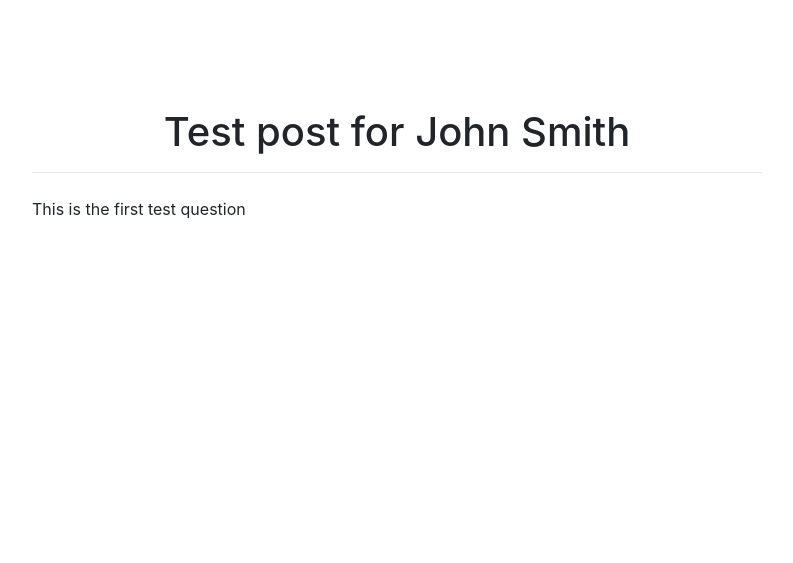
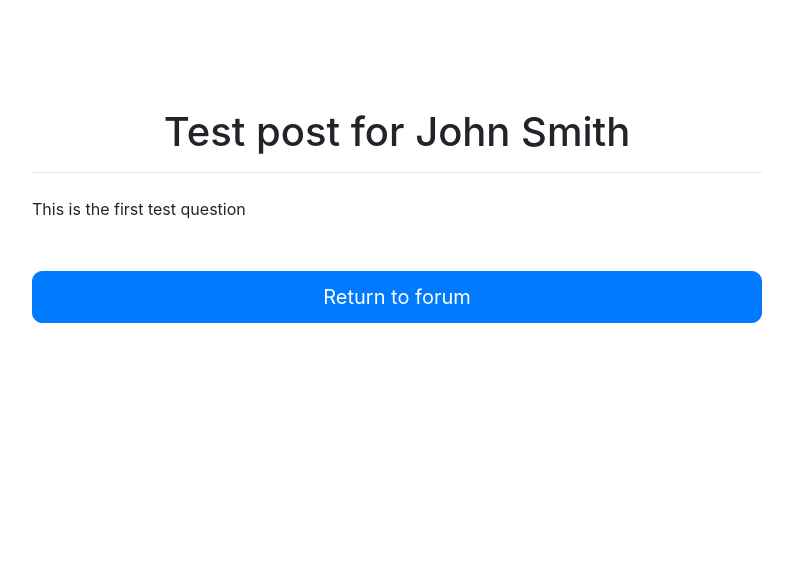
Before and after one commit to jgb4ub/study-buddies, a Django app: page /1/postpage/ in a window 1280 px wide. Shown: the part 56-619 px from the top of the page, without its empty margins (243-1036 px from the left). Run offline with Django 3.2, Linux system fonts and the light colour scheme; data comes from the database, SQL or seed files in the repository; both versions use the stored data as it was after the commit; some libraries are stand-ins or nearby versions.

Commit message:
tweaks to the postpage html file

```diff
--- a/StudyForum/templates/studyforum/postpage.html
+++ b/StudyForum/templates/studyforum/postpage.html
@@ -15,6 +15,7 @@
                 <p>{{post.username}}</p>
                 <hr class="mt-0 mb-4">
                 <p>{{post.content}}</p>
+                <form><button formaction="{% url 'studyforum:post' %}" class = "btn btn-block btn-primary big-button">Return to forum</button></form>
               </div>
             </div>
           </div>
```
Also changed, not shown: db.sqlite3.
